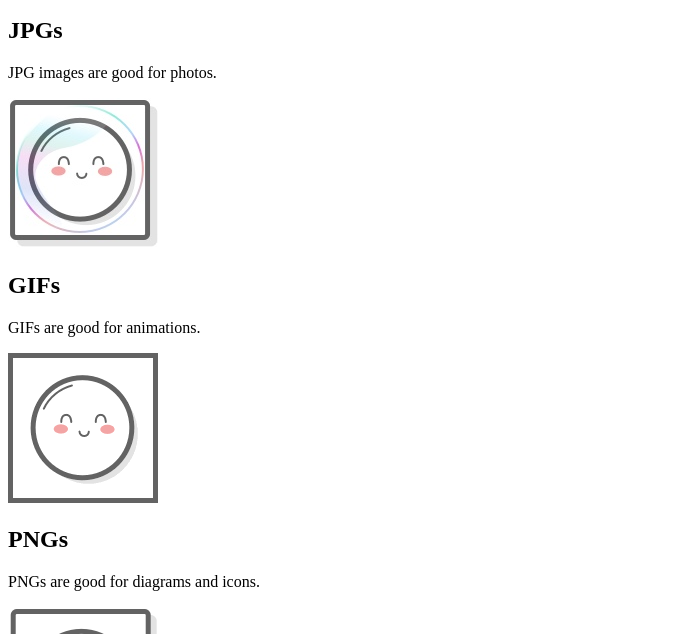
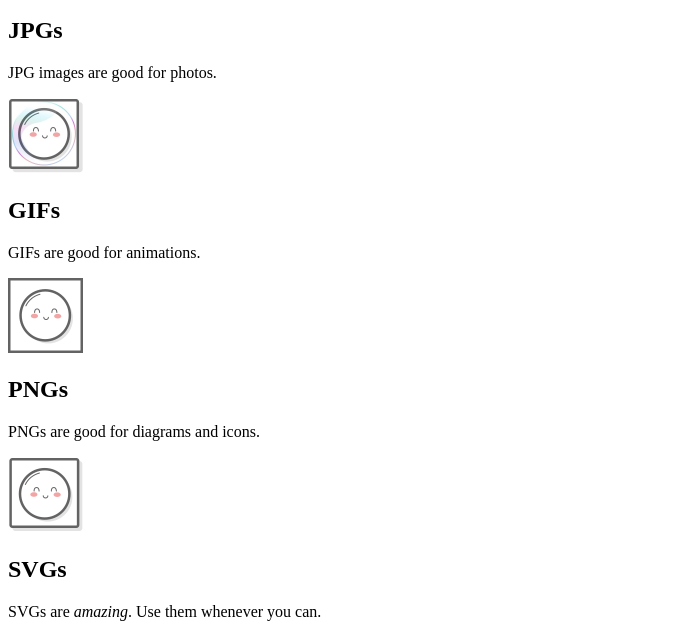
Before and after one commit to josemanuelsalgueiro7-arch/foundations, a plain HTML site: page html/link-and-images/images.html in a window 1280 px wide. Shown: the part 101-735 px from the top of the page, without its empty margins (0-684 px from the left). Drawn offline with Linux system fonts and the light colour scheme.

Commit message:
Set all images width to 75px

```diff
--- a/html/link-and-images/images.html
+++ b/html/link-and-images/images.html
@@ -12,15 +12,15 @@
 
     <h2>JPGs</h2>
     <p>JPG images are good for photos.</p>
-    <img src="images/mochi.jpg" alt="mochi jpg image">
+    <img src="images/mochi.jpg" alt="mochi jpg image" width="75">
 
     <h2>GIFs</h2>
     <p>GIFs are good for animations.</p>
-    <img src="images/mochi.gif" alt="gif of a mochi">
+    <img src="images/mochi.gif" alt="gif of a mochi" width="75">
 
     <h2>PNGs</h2>
     <p>PNGs are good for diagrams and icons.</p>
-    <img src="images/mochi.png" alt="png of a mochi">
+    <img src="images/mochi.png" alt="png of a mochi" width="75">
 
     <h2>SVGs</h2>
     <p>SVGs are <em>amazing</em>. Use them whenever you can.</p>
```
